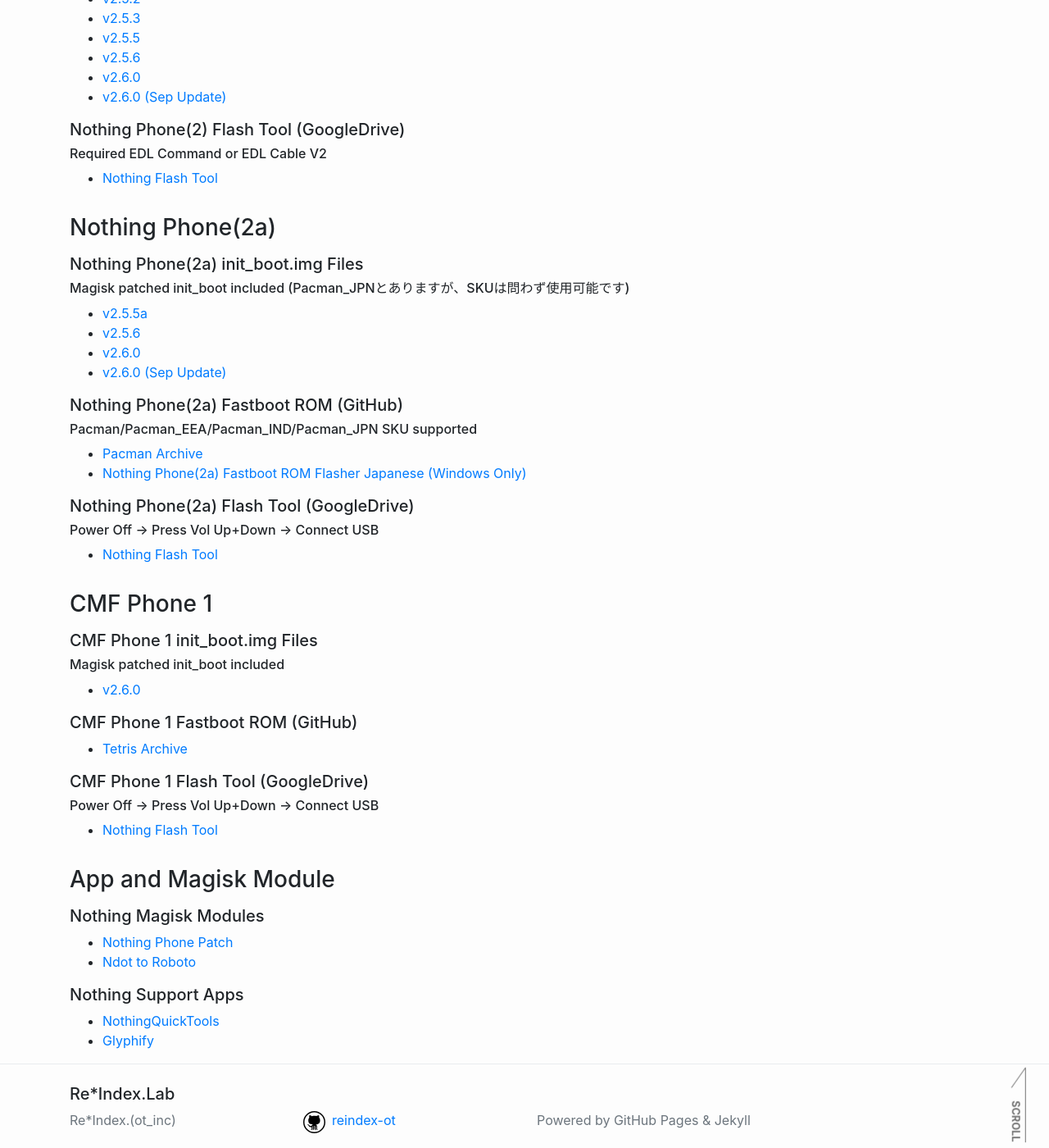
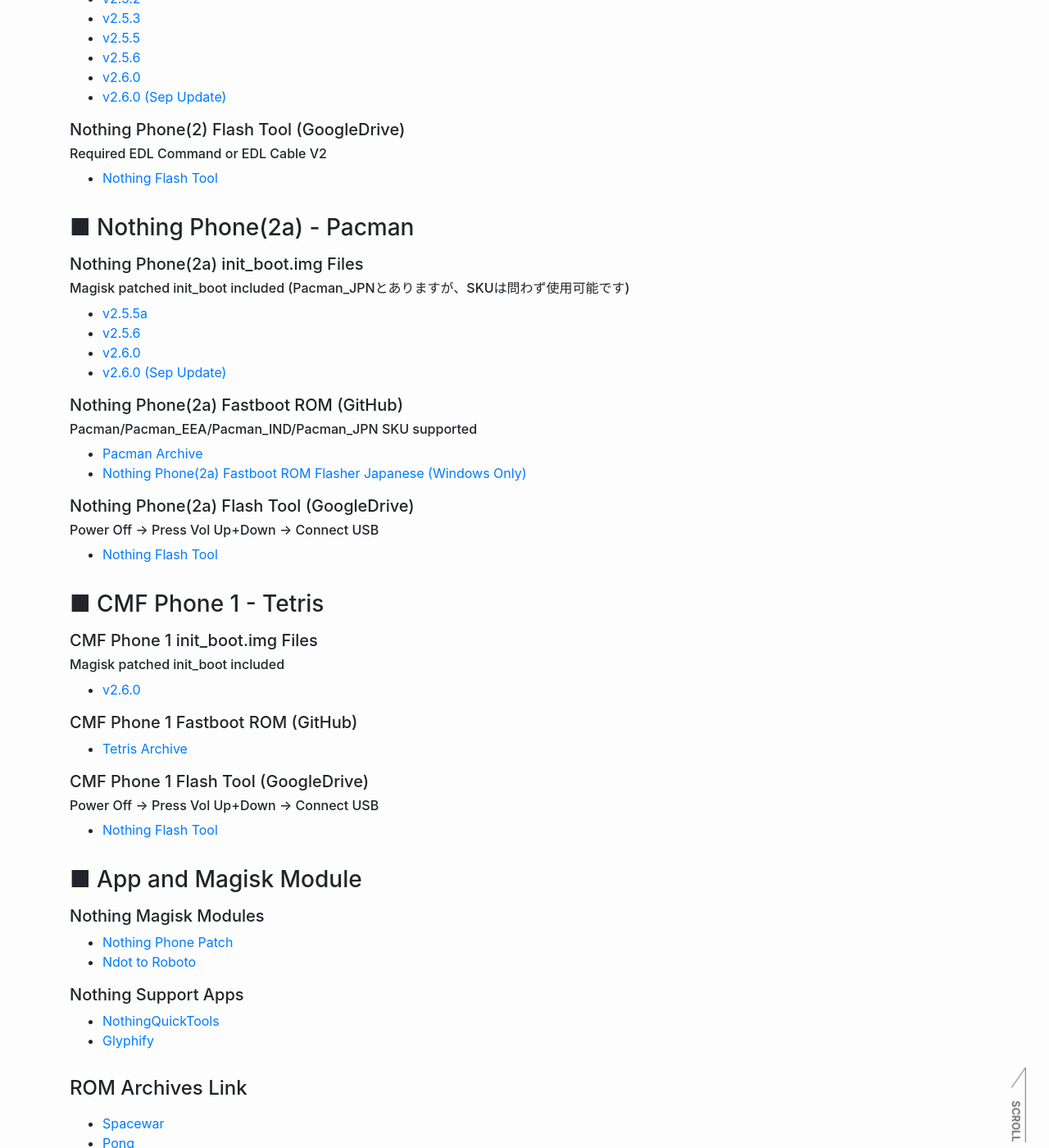
Before and after one commit to reindex-ot/reindex-ot.github.io, a Jekyll site: the page built from nothing.md, in a window 1280 px wide and 1400 px high, scrolled down 3770 px. Shown: the whole window at 82% size. Built offline with Jekyll 4.4.1, drawn with Linux system fonts in a browser that asks for light colours; some of the changed text lies outside the part shown.

Commit message:
Update nothing.md
Signed-off-by: Re*Index. (ot_inc) <32851879+reindex-ot@users.noreply.github.com>

```diff
--- a/nothing.md
+++ b/nothing.md
@@ -11,7 +11,7 @@ permalink: /nothing/
 ⚠ Please use "fastboot flashing unlock" or "fastbootd (fastboot reboot fastboot)" to perform Flash.<br>
 If you don't do that, you'll get bricked. Okay?
 
-### Nothing Phone(1)
+### ■ Nothing Phone(1) - Spacewar
 ##### Nothing Phone(1) boot.img Files
 ###### Magisk patched boot included
 - [v1.1.0 (Global)](https://github.com/reindex-ot/boot.img_repo/raw/main/nothing/phone1/Spacewar_boot_v1.1.0_Global.zip)
@@ -108,7 +108,7 @@ If you don't do that, you'll get bricked. Okay?
 ######  Required EDL Command or EDL Cable V1/V2
 - [QFIL ROM](https://sourceforge.net/projects/nothingphone-1-rom/files/QFIL/qfil_nothing_phone.rar/download)
 
-### Nothing Phone(2)
+### ■ Nothing Phone(2) - Pong
 ##### Nothing Phone(2) boot.img Files
 ###### Magisk patched boot included
 - [v2.0.2](https://github.com/reindex-ot/boot.img_repo/blob/main/nothing/phone2/Pong_boot_v2.0.2.zip)
@@ -143,7 +143,7 @@ If you don't do that, you'll get bricked. Okay?
 ######  Required EDL Command or EDL Cable V2
 - [Nothing Flash Tool](https://drive.google.com/uc?export=download&id=1kOrmPSibLIxQxexTxbHL7ebNsLaeGQKq)
 
-### Nothing Phone(2a)
+### ■ Nothing Phone(2a) - Pacman
 ##### Nothing Phone(2a) init_boot.img Files
 ###### Magisk patched init_boot included (Pacman_JPNとありますが、SKUは問わず使用可能です)
 - [v2.5.5a](https://github.com/reindex-ot/boot.img_repo/raw/main/nothing/phone2a/Pacman_JPN_v2.5.5a_init_boot.zip)
@@ -160,7 +160,7 @@ If you don't do that, you'll get bricked. Okay?
 ######  Power Off → Press Vol Up+Down → Connect USB
 - [Nothing Flash Tool](https://drive.google.com/uc?export=download&id=1_j0xWERd2YkC5ktyQjqXI67tmVRXg7LF)
 
-### CMF Phone 1
+### ■ CMF Phone 1 - Tetris
 ##### CMF Phone 1 init_boot.img Files
 ###### Magisk patched init_boot included
 - [v2.6.0](https://github.com/reindex-ot/boot.img_repo/raw/main/cmf/phone1/Tetris_v2.6.0_init_boot.zip)
@@ -172,7 +172,7 @@ If you don't do that, you'll get bricked. Okay?
 ######  Power Off → Press Vol Up+Down → Connect USB
 - [Nothing Flash Tool](https://drive.google.com/uc?export=download&id=1TQ_-ESPmfqM--3h-Dy9OKHDRVaI7buB5)
 
-### App and Magisk Module
+### ■ App and Magisk Module
 ##### Nothing Magisk Modules
 - [Nothing Phone Patch](https://github.com/reindex-ot/magisk-module-nothing)
 - [Ndot to Roboto](https://github.com/reindex-ot/Ndot-to-Roboto)
@@ -180,3 +180,9 @@ If you don't do that, you'll get bricked. Okay?
 ##### Nothing Support Apps
 - [NothingQuickTools](https://github.com/DylanAkp/NothingQuickTools)
 - [Glyphify](https://github.com/Fr4nKB/Glyphify)
+
+#### ROM Archives Link
+- [Spacewar](https://github.com/spike0en/Spacewar_Archive)
+- [Pong](https://github.com/spike0en/Pong_Archive)
+- [Pacman & PacmanPro](https://github.com/spike0en/Pacman_Archive)
+- [Tetris](https://github.com/spike0en/Tetris_Archive)
```
